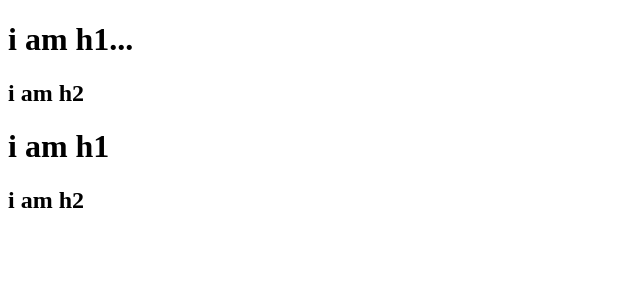
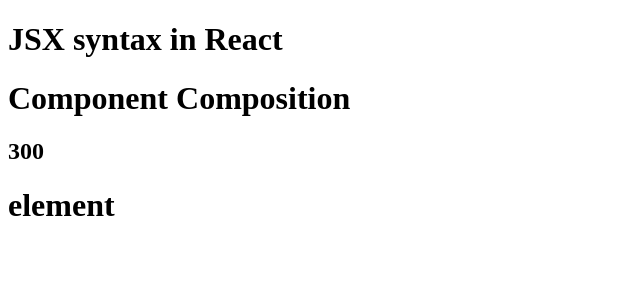
Before and after one commit to eswarlearn/react-app, a React (Vite) app: page / in a window 1280 px wide. Shown: the top 300 px of the page, without its empty margins (0-640 px from the left). Built offline with nearby package versions, Linux system fonts and the light colour scheme.

Commit message:
episode 3 end

```diff
--- a/App.js
+++ b/App.js
@@ -9,19 +9,43 @@
 // // render method is converting object to html tag
 
 
-const nested = React.createElement("div",
-    {id:"parent"},
-    [React.createElement("div",
-        {id:"child"},
-        [ React.createElement("h1",{},"i am h1..."),React.createElement("h2",{},"i am h2")]
-    ),
-    React.createElement("div",
-        {id:"child2"},
-        [ React.createElement("h1",{},"i am h1"),React.createElement("h2",{},"i am h2")]
-    )]
-)
+// const nested = React.createElement("div",
+//     {id:"parent"},
+//     [React.createElement("div",
+//         {id:"child"},
+//         [ React.createElement("h1",{},"i am h1..."),React.createElement("h2",{},"i am h2")]
+//     ),
+//     React.createElement("div",
+//         {id:"child2"},
+//         [ React.createElement("h1",{},"i am h1"),React.createElement("h2",{},"i am h2")]
+//     )]
+// )
 
-console.log(nested)
-const root = ReactDOM.createRoot(document.getElementById("root"))
+// Rect Element
 
-root.render(nested);
+
+const reaEle = <h1 id="jsxHead">element</h1>;
+
+// React functional component
+const JsxHeading = () => {
+    return <h1 id="jsxHead">JSX syntax in React</h1>;
+};
+
+const str = 'from js';
+
+// React functional component
+const HeadingComponent = () => {
+    return (
+        <div>
+            <JsxHeading />
+            <h1 className="component">Component Composition</h1>
+            <h2>{100 + 200}</h2>
+            { reaEle }
+            {/* We can use JS inside {} */}
+        </div>
+    );
+};
+
+// Create root and render
+const root = ReactDOM.createRoot(document.getElementById("root"));
+root.render(<HeadingComponent />);
--- a/index.html
+++ b/index.html
@@ -7,7 +7,7 @@
 </head>
 <body>
     <div id="root">
-        <!-- <h1>lo wrld</h1> -->
+        <h1>Not render</h1>
     </div>
 
     <!-- <script crossorigin src="https://unpkg.com/react@18/umd/react.development.js"></script>
--- a/package.json
+++ b/package.json
@@ -4,6 +4,8 @@
   "description": "This is vanakam react by eswar",
 
   "scripts": {
+    "start":"parcel index.html",
+    "build":"parcel build index.html",
     "test": "jest"
   },
   "repository": {
```
